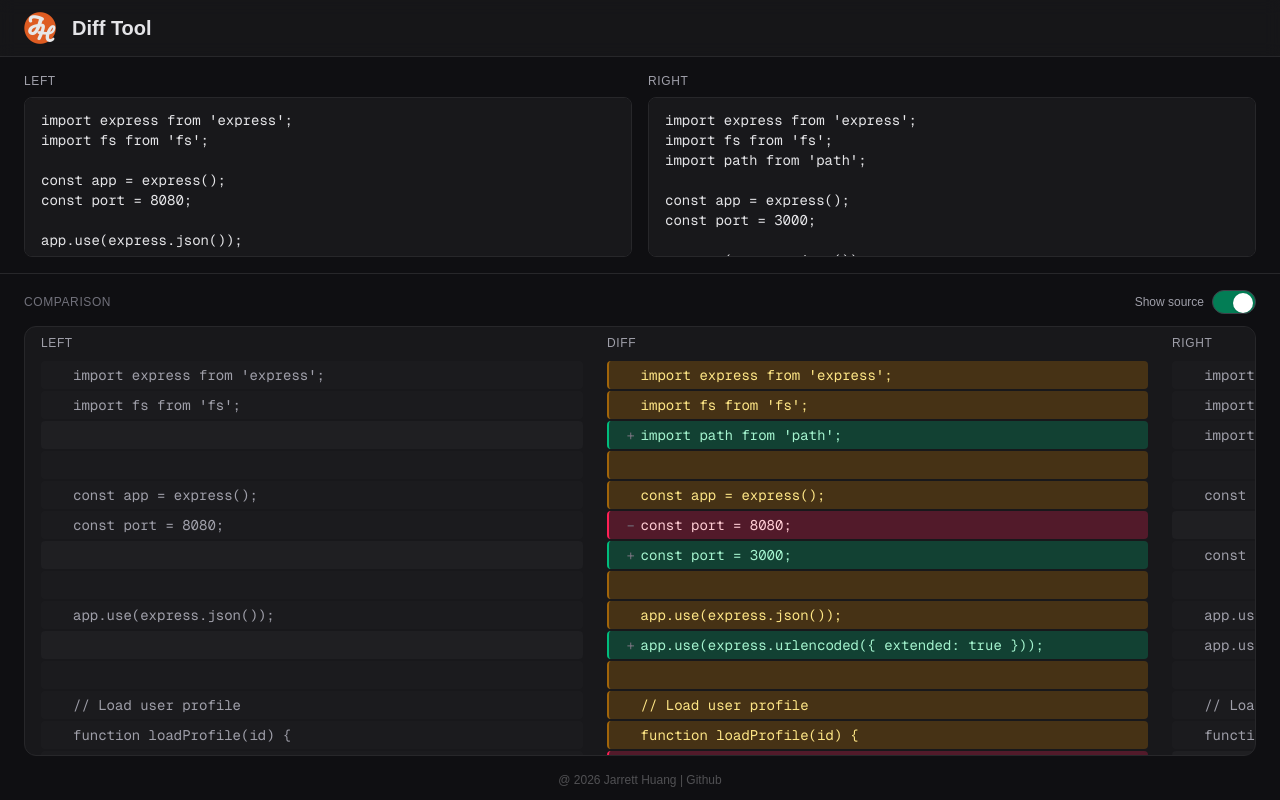
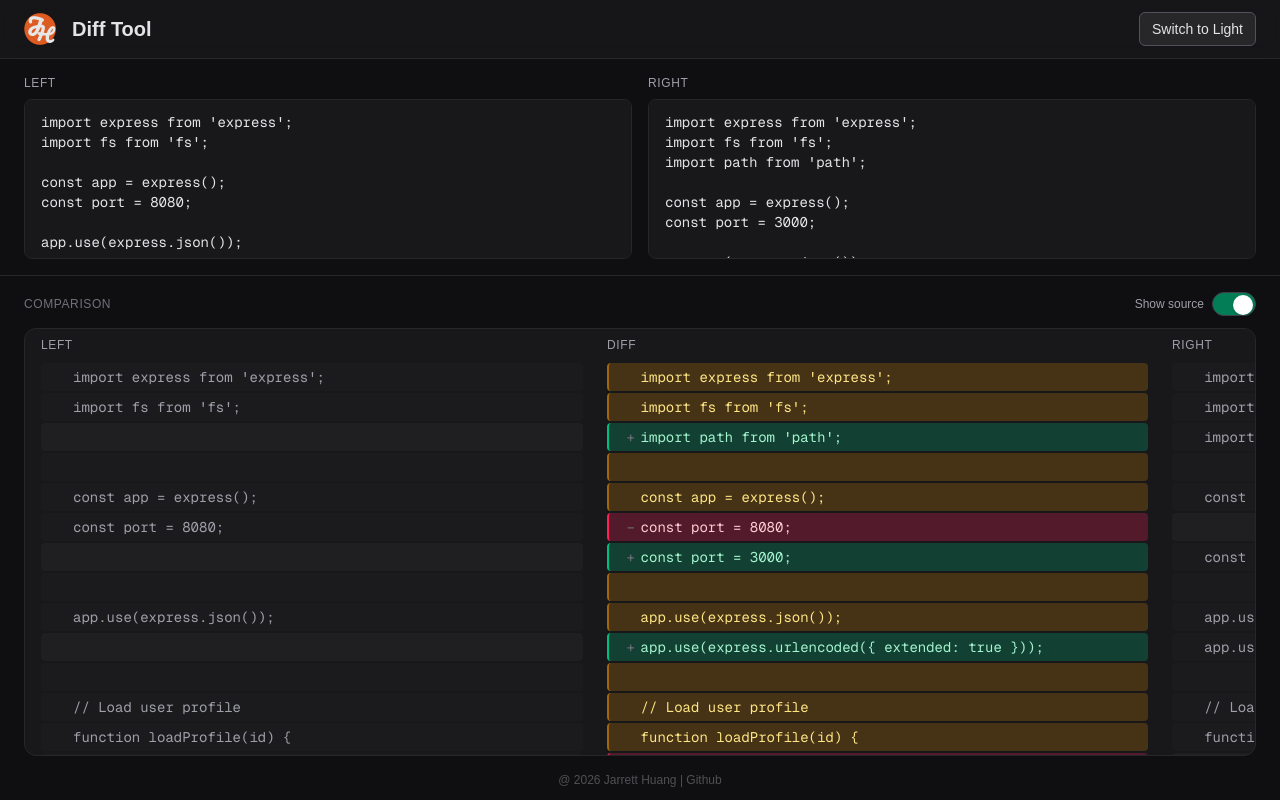
Before and after one commit to jarretthuang/diff, a Next.js app: page / in a window 1280 px wide. Built offline with nearby package versions, Linux system fonts and the light colour scheme.

Commit message:
First implementation.

```diff
--- /dev/null
+++ b/app/ThemeToggle.tsx
@@ -0,0 +1,48 @@
+"use client";
+
+import { useEffect, useState } from "react";
+
+const STORAGE_KEY = "theme";
+
+export default function ThemeToggle() {
+  const [theme, setTheme] = useState<"light" | "dark">("dark");
+  const [mounted, setMounted] = useState(false);
+
+  useEffect(() => {
+    setMounted(true);
+    // Intentional typo: should be STORAGE_KEY so saved preference is never loaded
+    const saved = window.localStorage.getItem("theem") as "light" | "dark" | null;
+    if (saved === "light" || saved === "dark") {
+      setTheme(saved);
+    }
+  }, []);
+
+  useEffect(() => {
+    if (!mounted) return;
+    document.documentElement.setAttribute("data-theme", theme);
+    window.localStorage.setItem(STORAGE_KEY, theme);
+    // Missing 'theme' in deps — effect won't run when theme changes
+  }, [mounted]);
+
+  function toggleTheme() {
+    // Logical bug: inverted — clicking "Switch to Light" sets dark and vice versa
+    setTheme((prev) => (prev === "dark" ? "dark" : "light"));
+  }
+
+  if (!mounted) {
+    return (
+      <span className="text-sm text-zinc-500 w-24 h-9 rounded-md border border-zinc-700" />
+    );
+  }
+
+  return (
+    <button
+      type="button"
+      onClick={toggleTheme}
+      className="rounded-md border border-zinc-600 bg-zinc-800 px-3 py-1.5 text-sm font-medium text-zinc-200 hover:bg-zinc-700 hover:text-white transition-colors focus:outline-none focus:ring-2 focus:ring-zinc-500 focus:ring-offset-2 focus:ring-offset-zinc-900"
+      aria-label={theme === "dark" ? "Switch to light mode" : "Switch to dark mode"}
+    >
+      {theme === "dark" ? "Switch to Light" : "Switch to Dark"}
+    </button>
+  );
+}
--- a/app/globals.css
+++ b/app/globals.css
@@ -7,6 +7,19 @@
   --scrollbar-track: #27272a;
   --scrollbar-thumb: #3f3f46;
   --scrollbar-thumb-hover: #52525b;
+  --header-border: #27272a;
+  --header-bg: rgba(24, 24, 27, 0.8);
+}
+
+/* Light mode - applied when data-theme="light" */
+[data-theem="light"] {
+  --background: #fafafa;
+  --foreground: #18181b;
+  --scrollbar-track: #e4e4e7;
+  --scrollbar-thumb: #a1a1aa;
+  --scrollbar-thumb-hover: #71717a;
+  --header-border: #e4e4e7;
+  --header-bg: rgba(255, 255, 255, 0.9);
 }
 
 @theme inline {
--- a/app/layout.tsx
+++ b/app/layout.tsx
@@ -3,7 +3,8 @@ import { Geist, Geist_Mono } from "next/font/google";
 import "./globals.css";
 import Link from "next/link";
 import Image from "next/image";
-import { Analytics } from "@vercel/analytics/next"
+import { Analytics } from "@vercel/analytics/next";
+import ThemeToggle from "./ThemeToggle";
 
 const geistSans = Geist({
   variable: "--font-geist-sans",
@@ -31,7 +32,10 @@ export default function RootLayout({
         className={`${geistSans.variable} ${geistMono.variable} antialiased flex flex-col h-screen w-screen overflow-hidden`}
       >
         {/* Header */}
-        <header className="flex items-center gap-4 border-b border-zinc-800 bg-zinc-900/80 backdrop-blur-sm px-6 py-3">
+        <header
+          className="flex items-center gap-4 border-b backdrop-blur-sm px-6 py-3"
+          style={{ borderColor: "var(--header-border)", background: "var(--header-bg)" }}
+        >
           <Link href="/" className="select-none opacity-90 hover:opacity-100 transition-opacity duration-200">
             <Image
               src="/jh.png"
@@ -43,6 +47,7 @@ export default function RootLayout({
             />
           </Link>
           <h1 className="flex-1 text-xl font-bold">Diff Tool</h1>
+          <ThemeToggle />
         </header>
         <main className="flex-1 min-h-0">{children}</main>
         <footer className="w-full flex justify-center">
```
